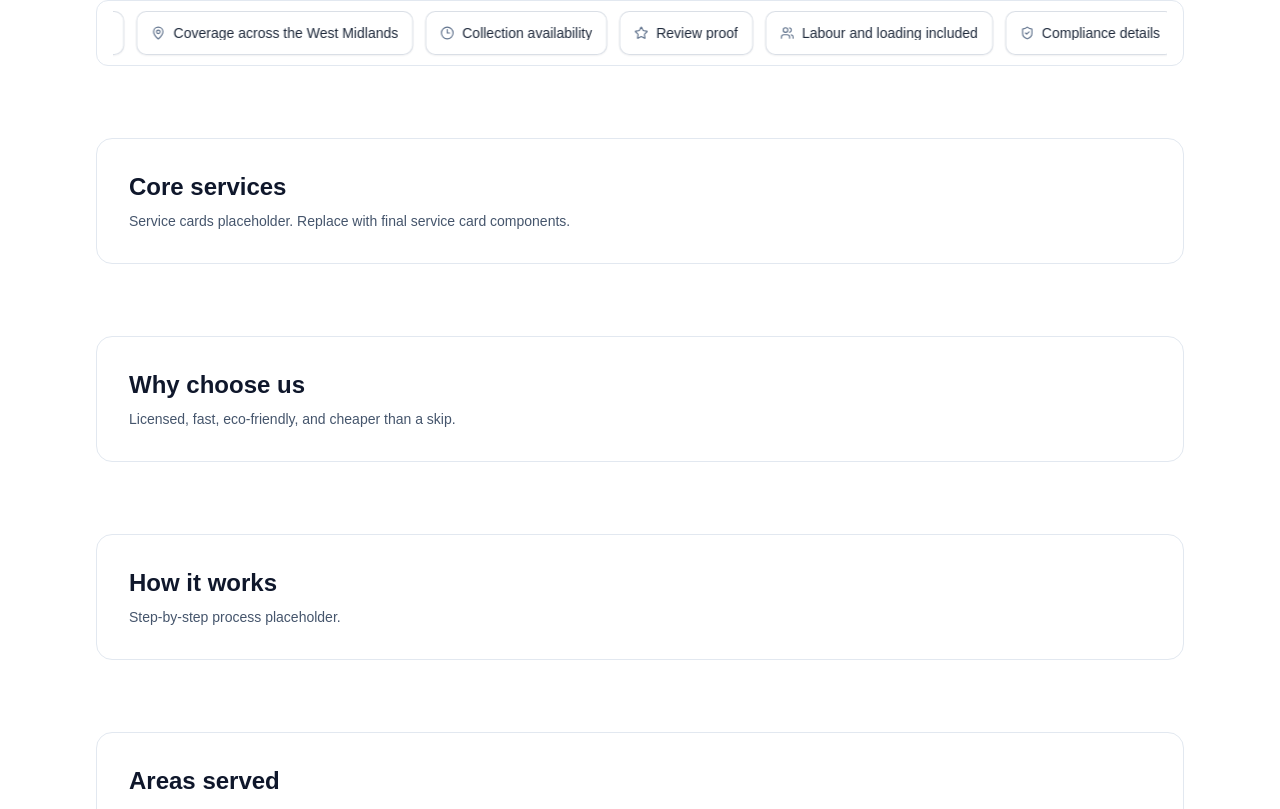
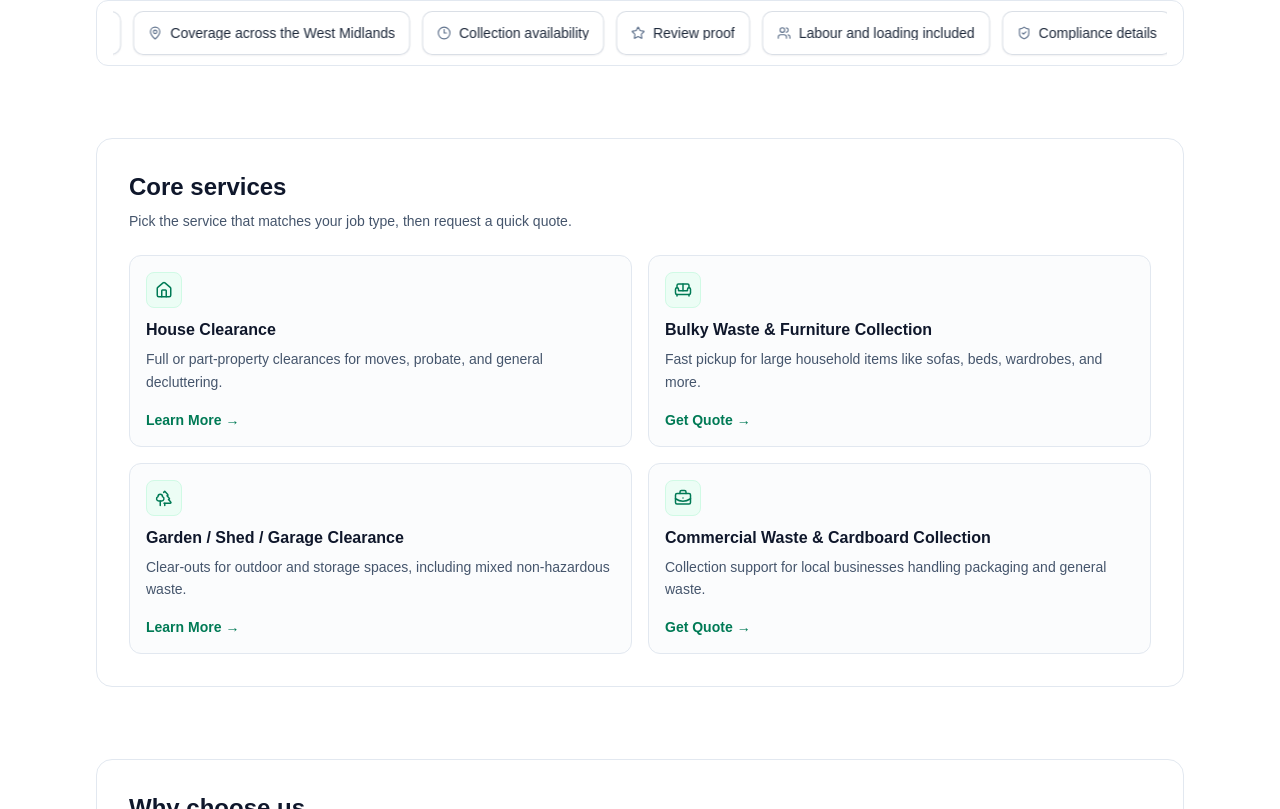
Before and after one commit to usamabuilds/cleaning-webiste, a Next.js app: page / in a window 1280 px wide. Shown: the part 751-1560 px from the top of the page. Built offline with nearby package versions, Linux system fonts and the light colour scheme.

Commit message:
Add homepage core service cards section

```diff
--- a/src/components/sections/service-cards-section.tsx
+++ b/src/components/sections/service-cards-section.tsx
@@ -1,8 +1,80 @@
+import {
+  BriefcaseBusiness,
+  House,
+  Sofa,
+  Trees,
+  type LucideIcon,
+} from "lucide-react";
+import { ServiceCard } from "@/components/ui/service-card";
+import { ROUTES } from "@/lib/site";
+
+type HomeServiceCard = {
+  title: string;
+  summary: string;
+  href: string;
+  ctaLabel: "Learn More" | "Get Quote";
+  Icon: LucideIcon;
+};
+
+const homeServiceCards: ReadonlyArray<HomeServiceCard> = [
+  {
+    title: "House Clearance",
+    summary: "Full or part-property clearances for moves, probate, and general decluttering.",
+    href: ROUTES.houseClearance,
+    ctaLabel: "Learn More",
+    Icon: House,
+  },
+  {
+    title: "Bulky Waste & Furniture Collection",
+    summary: "Fast pickup for large household items like sofas, beds, wardrobes, and more.",
+    href: ROUTES.bulkyWasteFurnitureCollection,
+    ctaLabel: "Get Quote",
+    Icon: Sofa,
+  },
+  {
+    title: "Garden / Shed / Garage Clearance",
+    summary: "Clear-outs for outdoor and storage spaces, including mixed non-hazardous waste.",
+    href: ROUTES.gardenShedGarageClearance,
+    ctaLabel: "Learn More",
+    Icon: Trees,
+  },
+  {
+    title: "Commercial Waste & Cardboard Collection",
+    summary: "Collection support for local businesses handling packaging and general waste.",
+    href: ROUTES.commercialWasteCardboardCollection,
+    ctaLabel: "Get Quote",
+    Icon: BriefcaseBusiness,
+  },
+];
+
 export function ServiceCardsSection(): JSX.Element {
   return (
-    <section id="services" aria-labelledby="services-heading" className="rounded-2xl border border-slate-200 bg-white p-6 sm:p-8">
-      <h2 id="services-heading" className="text-2xl font-bold text-slate-900">Core services</h2>
-      <p className="mt-2 text-sm text-slate-600">Service cards placeholder. Replace with final service card components.</p>
+    <section
+      id="services"
+      aria-labelledby="services-heading"
+      className="rounded-2xl border border-slate-200 bg-white p-6 sm:p-8"
+    >
+      <div className="max-w-2xl">
+        <h2 id="services-heading" className="text-2xl font-bold text-slate-900">
+          Core services
+        </h2>
+        <p className="mt-2 text-sm text-slate-600">
+          Pick the service that matches your job type, then request a quick quote.
+        </p>
+      </div>
+
+      <div className="mt-5 grid gap-3 sm:mt-6 sm:grid-cols-2 sm:gap-4">
+        {homeServiceCards.map((card) => (
+          <ServiceCard
+            key={card.href}
+            title={card.title}
+            summary={card.summary}
+            href={card.href}
+            ctaLabel={card.ctaLabel}
+            Icon={card.Icon}
+          />
+        ))}
+      </div>
     </section>
   );
 }
--- a/src/components/ui/service-card.tsx
+++ b/src/components/ui/service-card.tsx
@@ -0,0 +1,43 @@
+import Link from "next/link";
+import type { LucideIcon } from "lucide-react";
+
+type ServiceCardProps = {
+  title: string;
+  summary: string;
+  href: string;
+  ctaLabel: "Learn More" | "Get Quote";
+  Icon: LucideIcon;
+};
+
+export function ServiceCard({
+  title,
+  summary,
+  href,
+  ctaLabel,
+  Icon,
+}: ServiceCardProps): JSX.Element {
+  return (
+    <Link
+      href={href}
+      className="group flex h-full flex-col rounded-xl border border-slate-200 bg-slate-50/60 p-4 transition hover:border-emerald-400 hover:bg-white focus-visible:outline-none focus-visible:ring-2 focus-visible:ring-emerald-500 focus-visible:ring-offset-2"
+      aria-label={`${title} - ${ctaLabel}`}
+    >
+      <span className="inline-flex h-9 w-9 items-center justify-center rounded-lg border border-emerald-100 bg-emerald-50 text-emerald-700">
+        <Icon size={18} aria-hidden="true" />
+      </span>
+
+      <h3 className="mt-3 text-base font-semibold leading-tight text-slate-900">
+        {title}
+      </h3>
+
+      <p className="mt-2 text-sm leading-relaxed text-slate-600">{summary}</p>
+
+      <span className="mt-4 inline-flex items-center text-sm font-semibold text-emerald-700 transition group-hover:text-emerald-800">
+        {ctaLabel}
+        <span className="ml-1 transition-transform group-hover:translate-x-0.5" aria-hidden="true">
+          →
+        </span>
+      </span>
+    </Link>
+  );
+}
```
